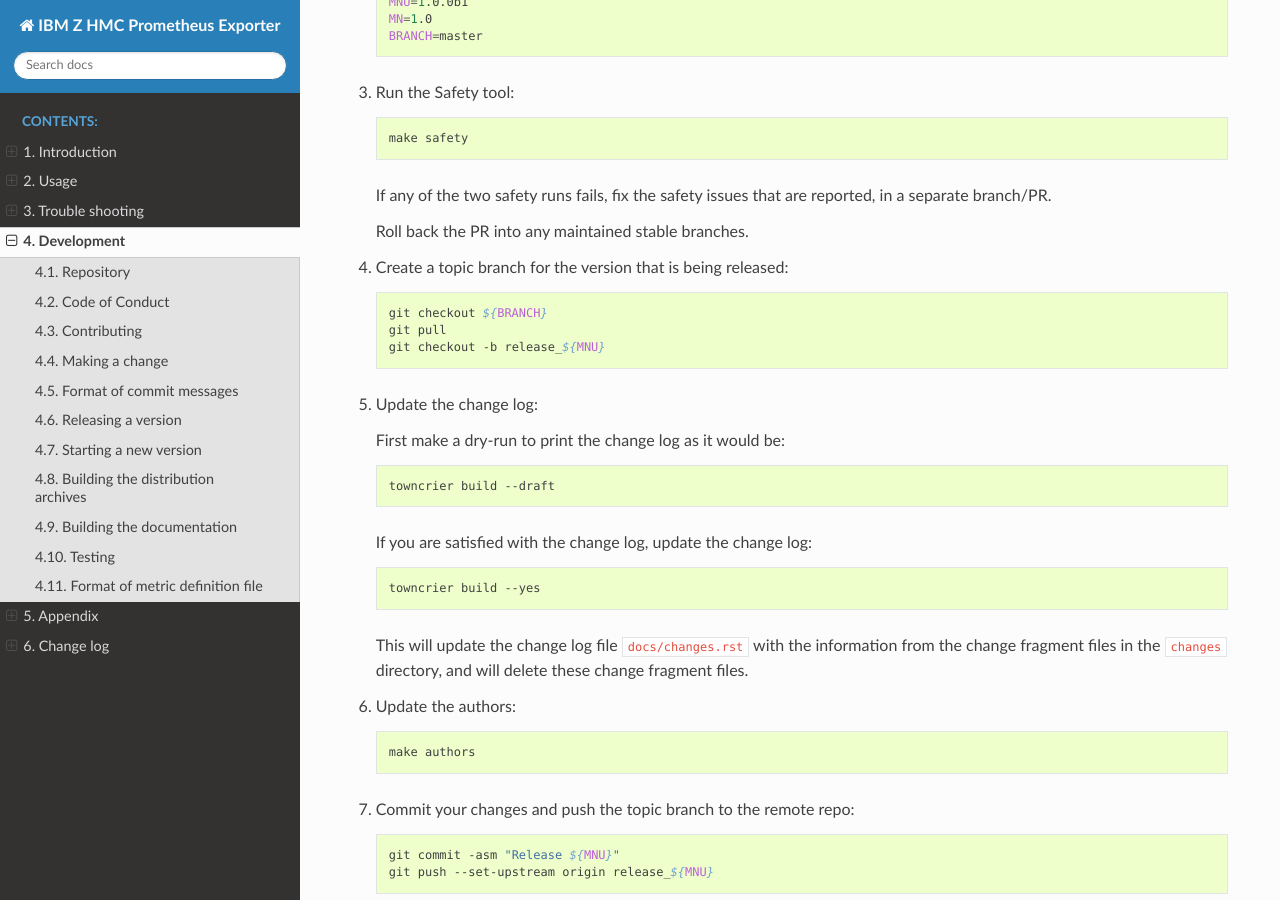
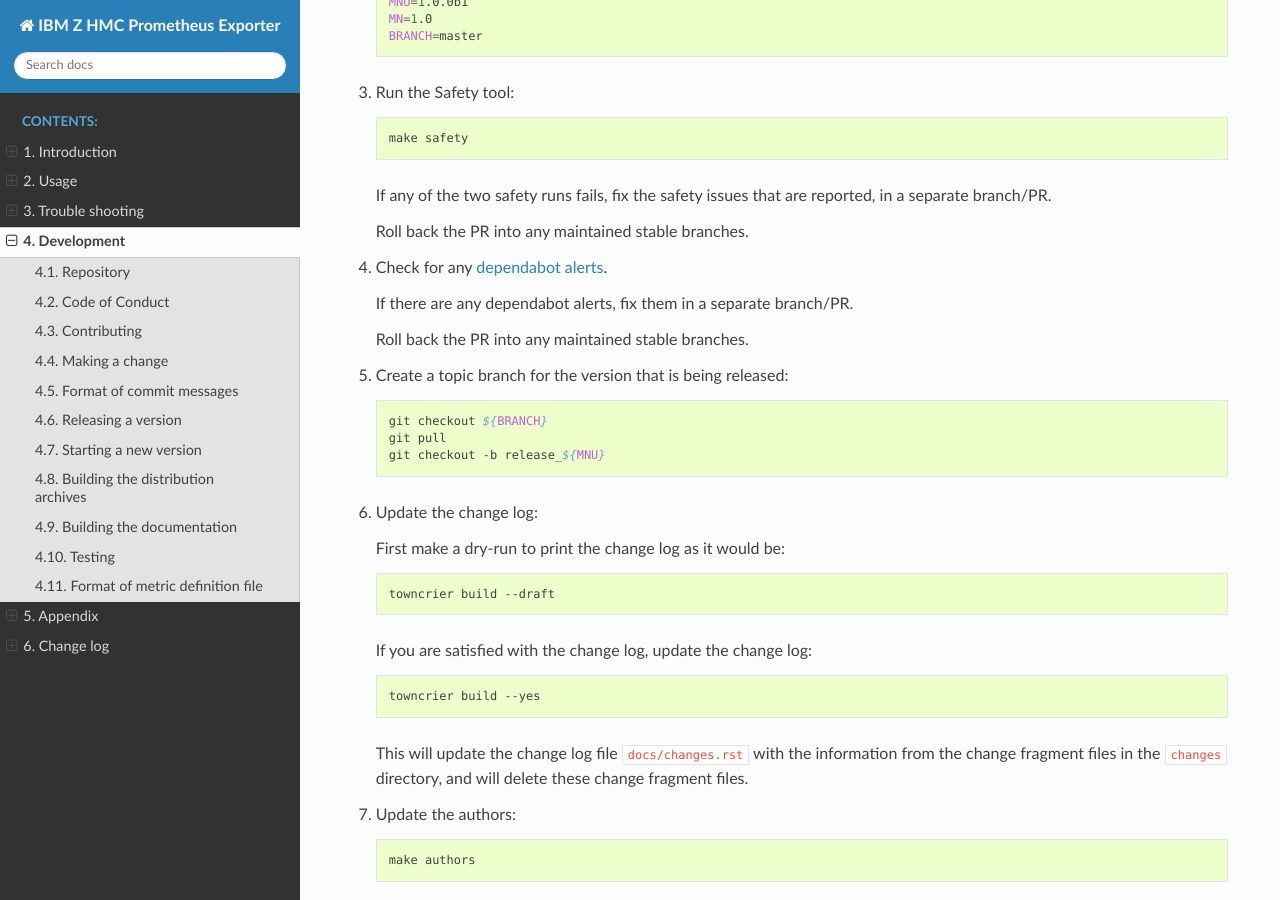
Before and after one commit to zhmcclient/zhmc-prometheus-exporter, a Sphinx documentation site: the page built from docs/development.rst, in a window 1280 px wide and 900 px high, scrolled down 4741 px. Built offline with Sphinx 7.4.7 and the Read the Docs theme 2.0.0, drawn with Linux system fonts in a browser that asks for light colours; the version number could not be read and is left out.

Commit message:
Added release step to check and fix dependabot alerts
Details:

* Dev: Added to the release instructions to check and fix dependabot issues,
  and to roll back any fixes into any maintained stable branches.

Signed-off-by: Andreas Maier <maiera@de.ibm.com>

```diff
--- /dev/null
+++ b/changes/noissue.3.cleanup.rst
@@ -0,0 +1,2 @@
+Dev: Added to the release instructions to check and fix dependabot issues,
+and to roll back any fixes into any maintained stable branches.
--- a/docs/development.rst
+++ b/docs/development.rst
@@ -306,7 +306,14 @@ local clone of the zhmc-prometheus-exporter Git repo.
 
     Roll back the PR into any maintained stable branches.
 
-4.  Create a topic branch for the version that is being released:
+4.  Check for any
+    `dependabot alerts <https://github.com/zhmcclient/python-zhmcclient/security/dependabot>`_.
+
+    If there are any dependabot alerts, fix them in a separate branch/PR.
+
+    Roll back the PR into any maintained stable branches.
+
+5.  Create a topic branch for the version that is being released:
 
     .. code-block:: sh
 
```
Also changed, not shown: other parts of docs/development.rst (+8 -8 lines).
